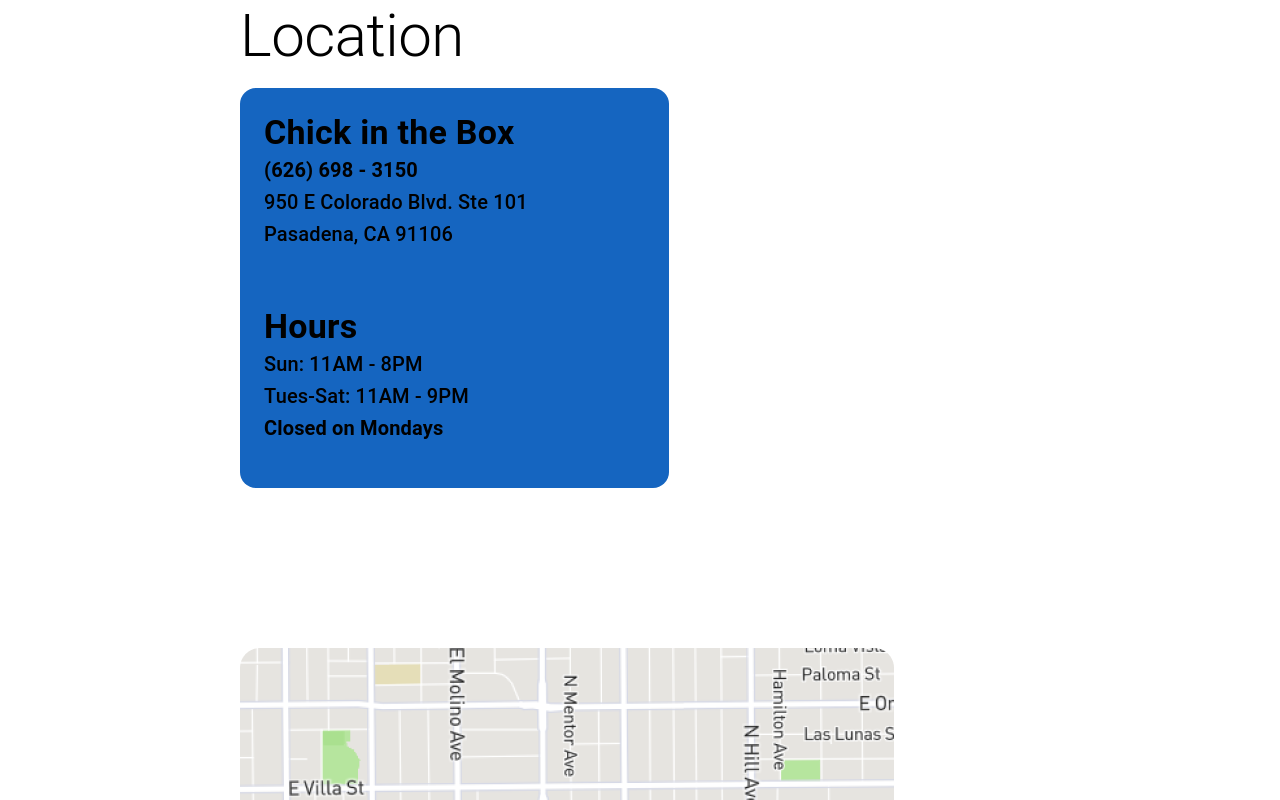
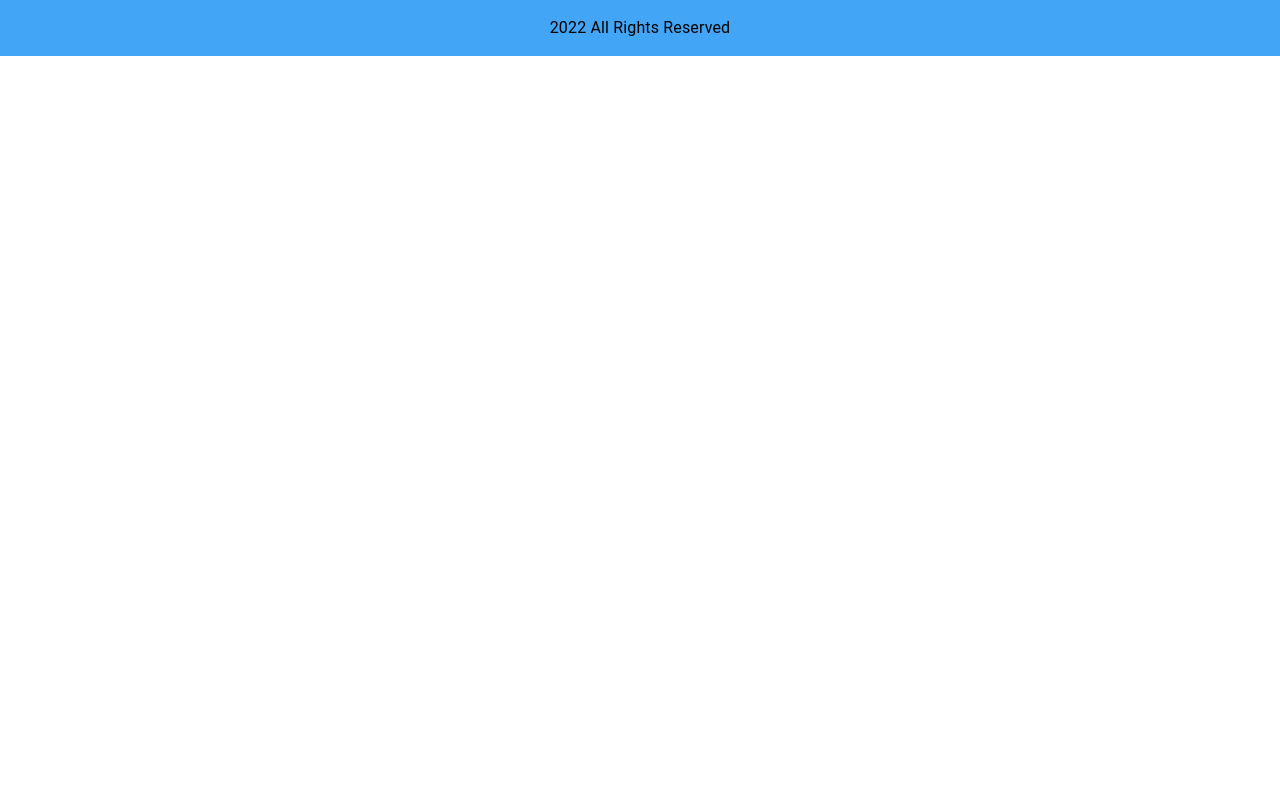
Before and after one commit to lyds214/chicken-website, a React (Create React App) app: page / in a window 1280 px wide. Shown: the top 800 px of the page. Built offline with nearby package versions, Linux system fonts and the light colour scheme.

Commit message:
footer done

```diff
--- a/src/App.js
+++ b/src/App.js
@@ -2,11 +2,12 @@
 import About from "./pages/About";
 import OurSpecialties from "./pages/OurSpecialties";
 import Location from "./pages/Location";
+import Footer from "./components/Footer";
 
 function App() {
   return (
     <div className="App">
-      <Location />
+      <Footer />
     </div>
   );
 }
--- /dev/null
+++ b/src/components/Footer.js
@@ -0,0 +1,16 @@
+import React from "react";
+import { Box, Typography } from "@mui/material";
+
+const Footer = () => {
+  return (
+    <div>
+      <Box sx={{ backgroundColor: "primary.light", height: 56 }}>
+        <Typography align="center" sx={{ paddingTop: 2 }}>
+          2022 All Rights Reserved
+        </Typography>
+      </Box>
+    </div>
+  );
+};
+
+export default Footer;
```
